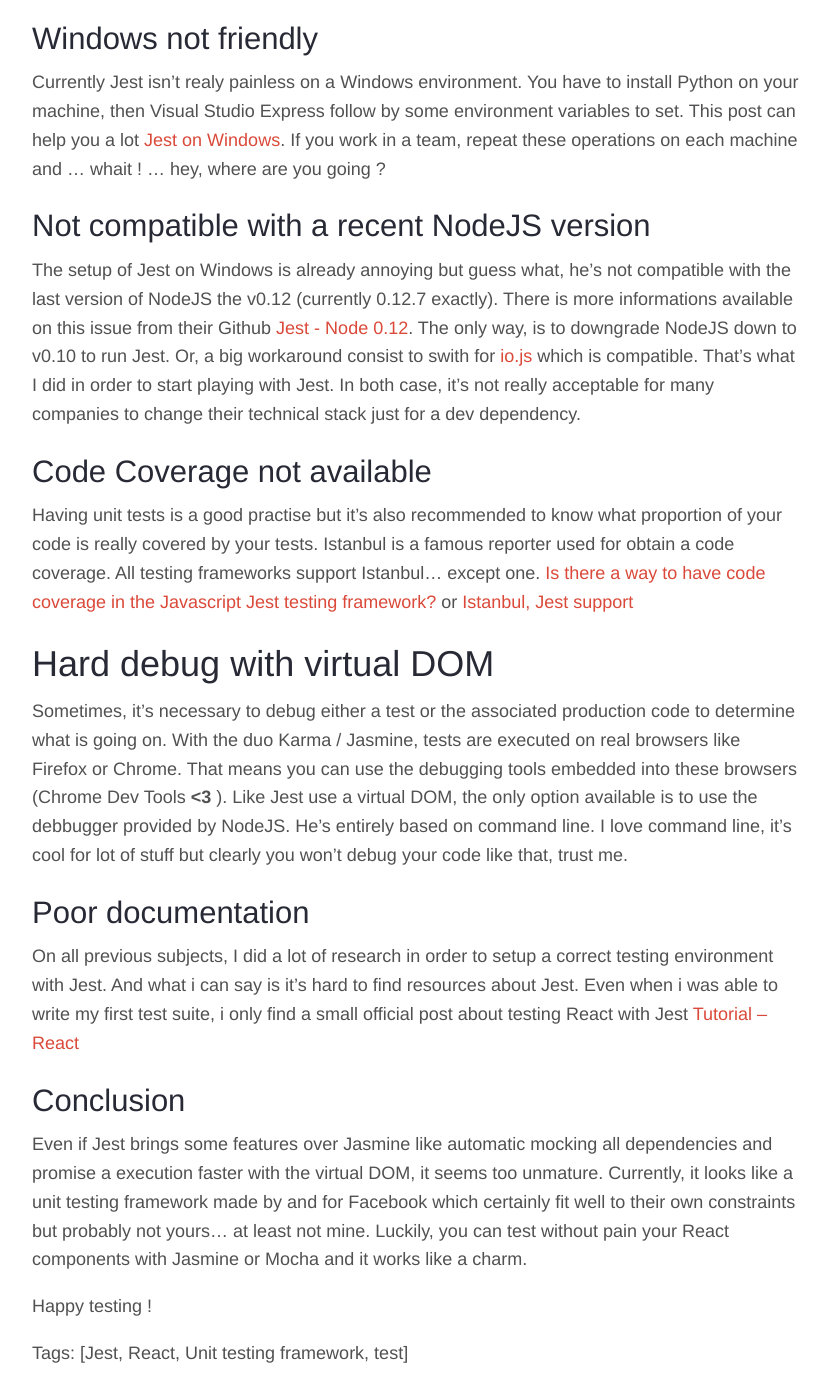
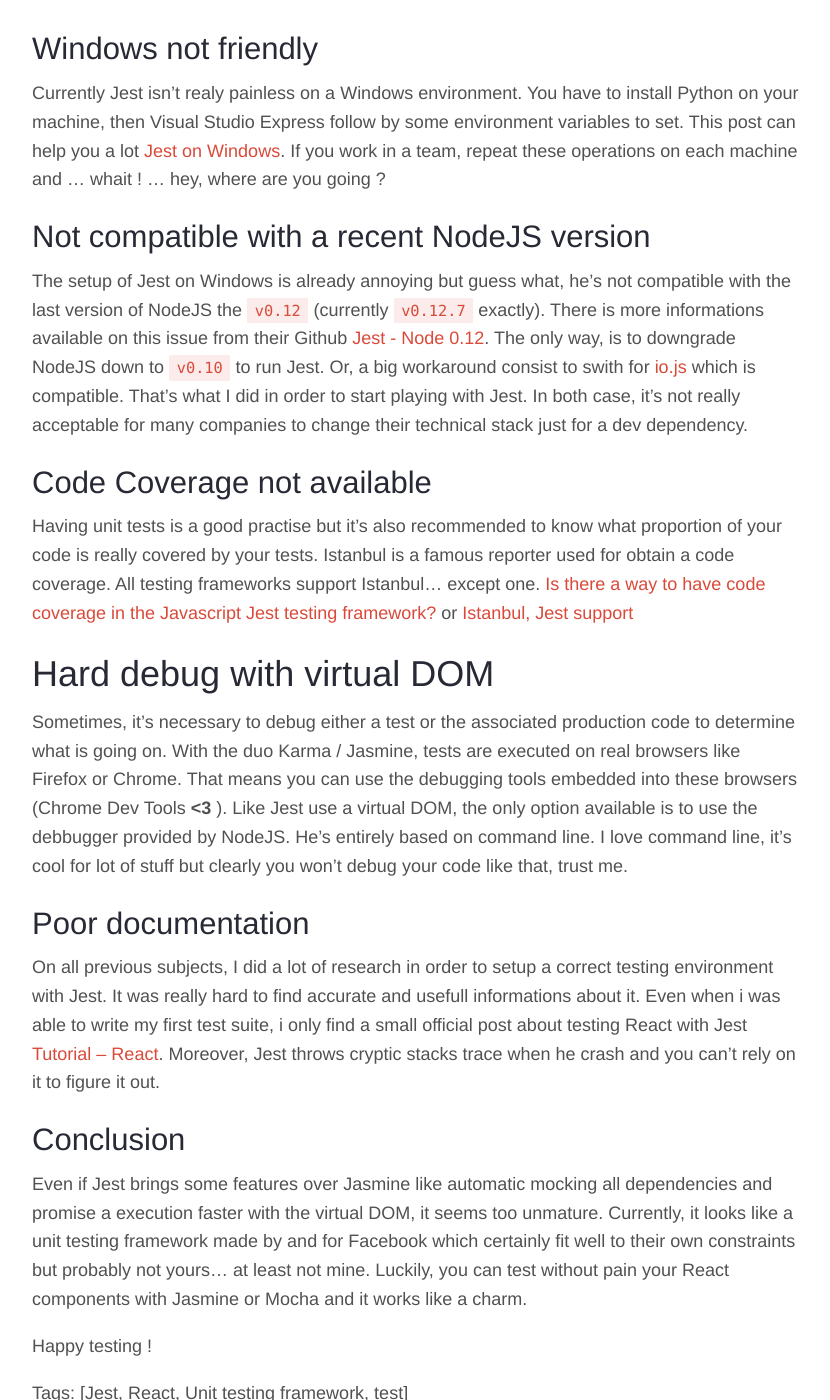
Before and after one commit to romaindso/romaindso.github.io, a Jekyll site: the page built from _posts/2015-08-15-playing-with-jest-the-unit-testing-framework-by-facebook.markdown, in a window 1280 px wide and 1400 px high, scrolled down 561 px. Shown: the whole window, without its empty margins (224-1054 px from the left). Built offline with Jekyll 4.4.1, drawn with Linux system fonts in a browser that asks for light colours; nearby versions of some CDN libraries; Markdown is read by kramdown in place of the engine named in the settings.

Commit message:
Update post : Playing with Jest, the unit testing framework by Facebook

```diff
--- a/_posts/2015-08-15-playing-with-jest-the-unit-testing-framework-by-facebook.markdown
+++ b/_posts/2015-08-15-playing-with-jest-the-unit-testing-framework-by-facebook.markdown
@@ -9,15 +9,14 @@ permalink: playing-with-jest-the-unit-testing-framework-by-facebook
 ---
 
 If you already use React, you probably want to test your components (yes you want!).
-Good news, Facebook released not only React but also [Jest][jest] which is for *Painless JavaScript Unit Testing*.
-
+Good news, Facebook released not only React but also [Jest][jest] which is for *Painless JavaScript Unit Testing*.<br/><br/>
 **...OR NOT**
 
 ##Windows not friendly
 Currently Jest isn't realy painless on a Windows environment. You have to install Python on your machine, then Visual Studio Express follow by some environment variables to set. This post can help you a lot [Jest on Windows][jest-windows]. If you work in a team, repeat these operations on each machine and ... whait ! ... hey, where are you going ?
 
 ##Not compatible with a recent NodeJS version
-The setup of Jest on Windows is already annoying but guess what, he's not compatible with the last version of NodeJS the v0.12 (currently 0.12.7 exactly). There is more informations available on this issue from their Github [Jest - Node 0.12][issues243]. The only way, is to downgrade NodeJS down to v0.10 to run Jest. Or, a big workaround consist to swith for [io.js][iojs] which is compatible. That's what I did in order to start playing with Jest. In both case, it's not really acceptable for many companies to change their technical stack just for a dev dependency.
+The setup of Jest on Windows is already annoying but guess what, he's not compatible with the last version of NodeJS the `v0.12` (currently `v0.12.7` exactly). There is more informations available on this issue from their Github [Jest - Node 0.12][issues243]. The only way, is to downgrade NodeJS down to `v0.10` to run Jest. Or, a big workaround consist to swith for [io.js][iojs] which is compatible. That's what I did in order to start playing with Jest. In both case, it's not really acceptable for many companies to change their technical stack just for a dev dependency.
 
 ##Code Coverage not available
 Having unit tests is a good practise but it's also recommended to know what proportion of your code is really covered by your tests. Istanbul is a famous reporter used for obtain a code coverage. All testing frameworks support Istanbul... except one. [Is there a way to have code coverage in the Javascript Jest testing framework?][issue101] or [Istanbul, Jest support][issue220]
@@ -26,7 +25,7 @@ Having unit tests is a good practise but it's also recommended to know what prop
 Sometimes, it's necessary to debug either a test or the associated production code to determine what is going on. With the duo Karma / Jasmine, tests are executed on real browsers like Firefox or Chrome. That means you can use the debugging tools embedded into these browsers (Chrome Dev Tools **<3** ). Like Jest use a virtual DOM, the only option available is to use the debbugger provided by NodeJS. He's entirely based on command line. I love command line, it's cool for lot of stuff but clearly you won't debug your code like that, trust me.
 
 ##Poor documentation
-On all previous subjects, I did a lot of research in order to setup a correct testing environment with Jest. And what i can say is it's hard to find resources about Jest. Even when i was able to write my first test suite, i only find a small official post about testing React with Jest [Tutorial – React][jest-react]
+On all previous subjects, I did a lot of research in order to setup a correct testing environment with Jest. It was really hard to find accurate and usefull informations about it. Even when i was able to write my first test suite, i only find a small official post about testing React with Jest [Tutorial – React][jest-react]. Moreover, Jest throws cryptic stacks trace when he crash and you can't rely on it to figure it out.
 
 
 ##Conclusion
```
